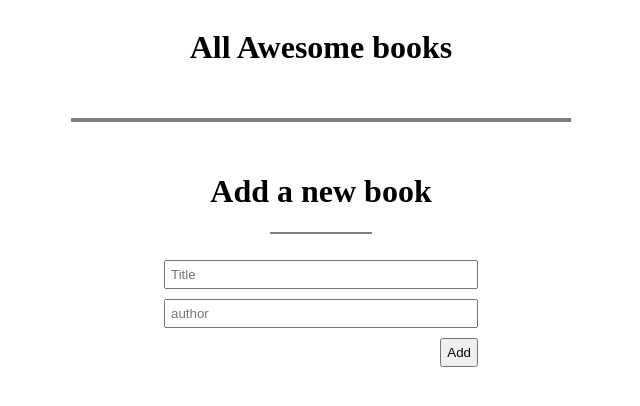
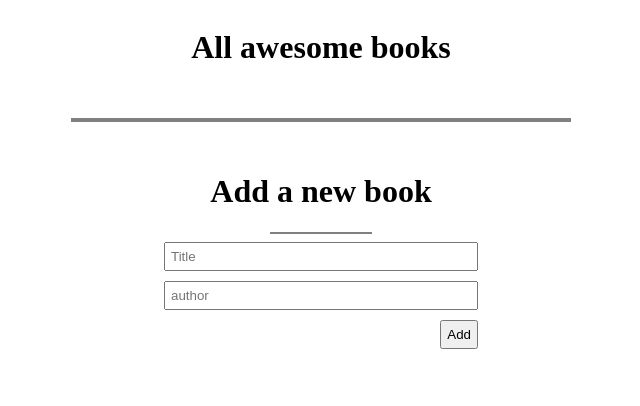
Before and after one commit to chuaindia/Awesome-Books-Linda-Tanusri, a website: page index.html in a window 1280 px wide. Shown: the whole page, without its empty margins (319-959 px from the left). Drawn offline with Linux system fonts and the light colour scheme.

Commit message:
Add HTML file for 2nd day project

```diff
--- a/index.html
+++ b/index.html
@@ -21,14 +21,14 @@
       </header>
       <div id="current-date"></div> -->
       <div class="book-list-container">
-        <h1>All Awesome books</h1>
+        <h1>All awesome books</h1>
         <div id="book-list"></div>
       </div>
 
       <div class="form-container">
         <h1 class="add-text">Add a new book</h1>
         <hr class="hr" />
-        <br />
+     <!--   <br /> -->
         <form id="book-form">
           <input type="text" required placeholder="Title" id="title" /><br />
           <input type="text" required placeholder="author" id="author" /><br />
```
